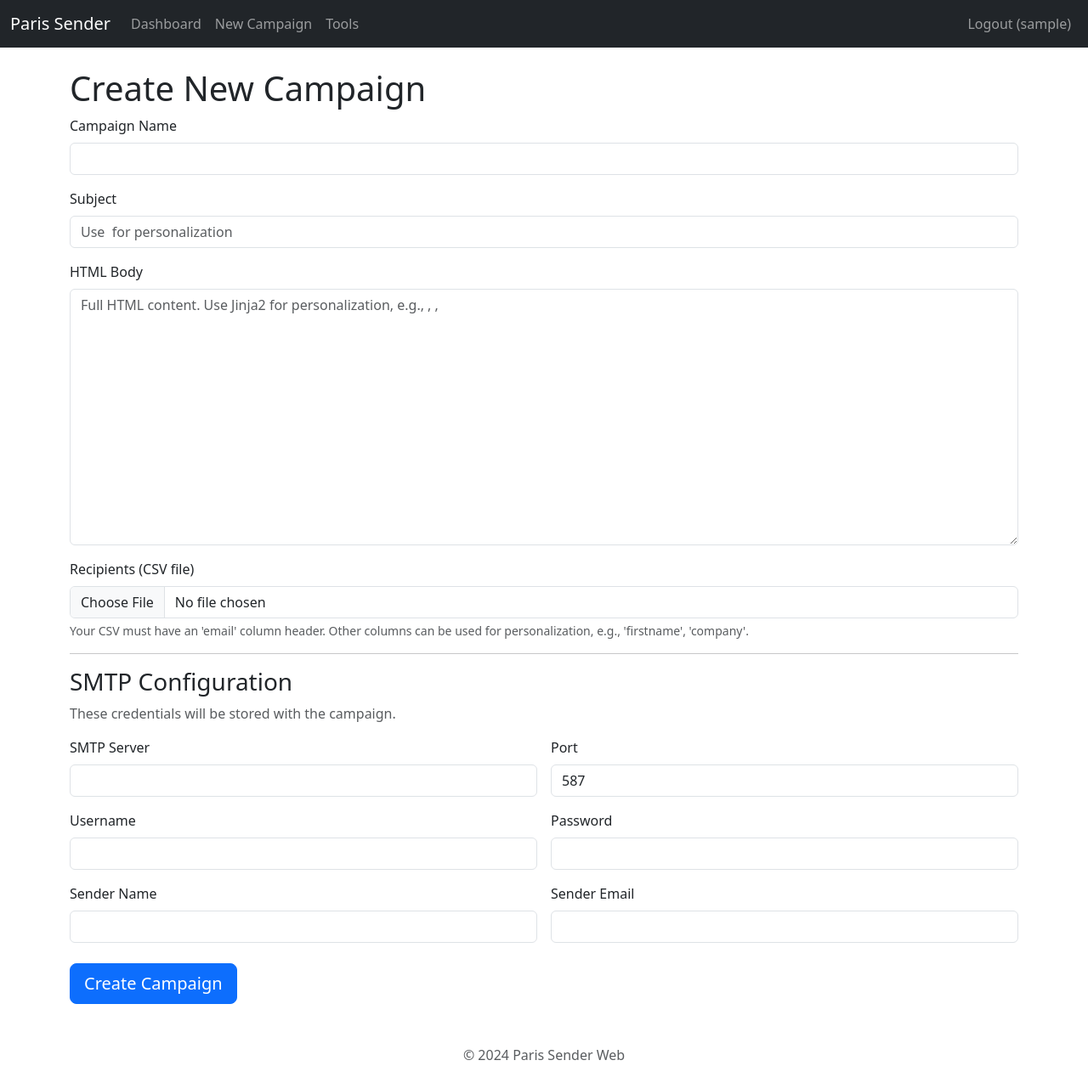
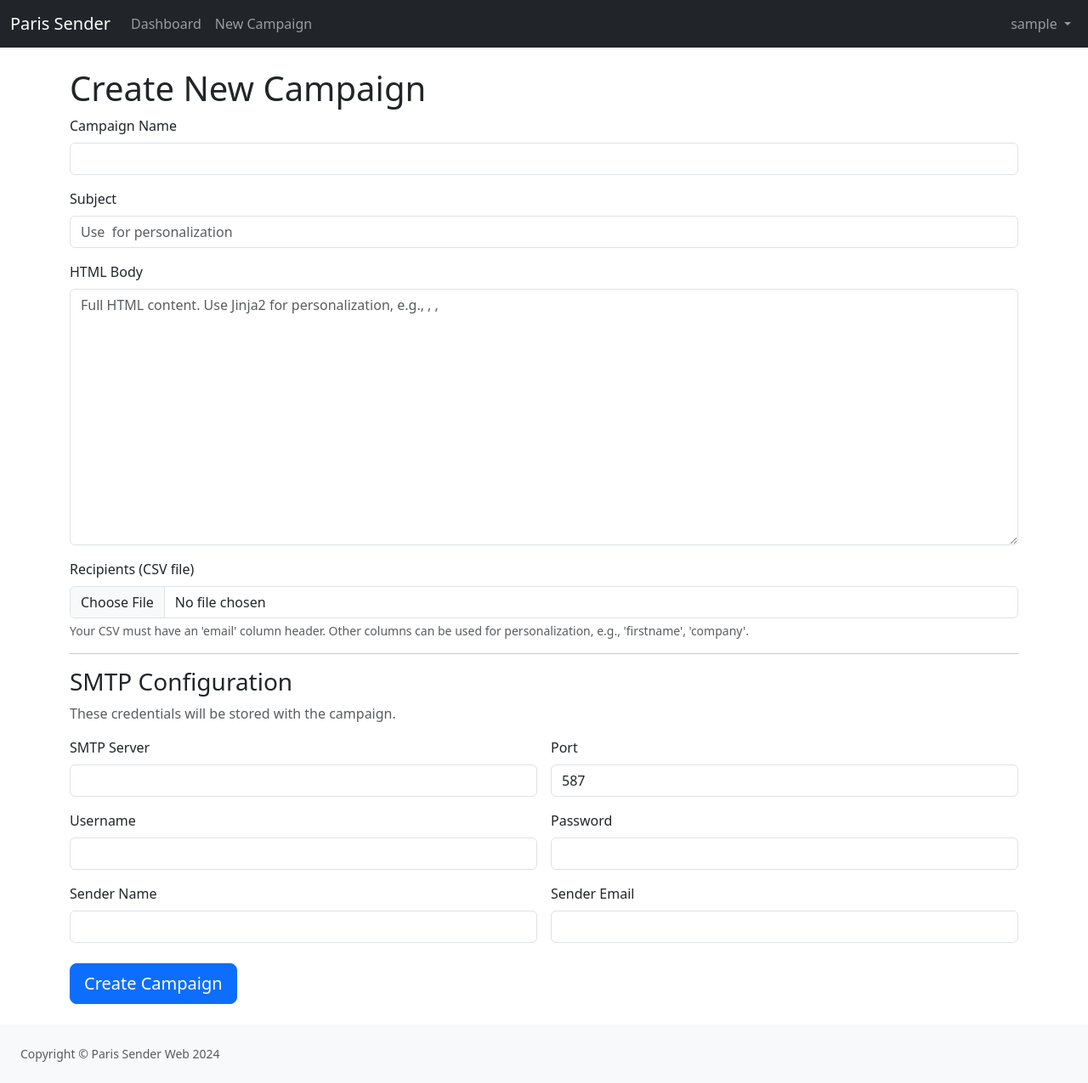
Before and after one commit to Sussyfreelandx/smtpweb, a Flask app: page /campaign/new in a window 1280 px wide. Shown: the whole page at 85% size. Before the commit the page ends 1248 px from the top, so only its background shows below. Run offline with Flask 2, Linux system fonts and the light colour scheme; the visitor is signed in with stand-in values (Sample User, id 1); data comes from the database, SQL or seed files in the repository.

Commit message:
Update base.html

```diff
--- a/app/templates/base.html
+++ b/app/templates/base.html
@@ -6,6 +6,11 @@
     <title>{{ title }} - Paris Sender Web</title>
     <link href="https://cdn.jsdelivr.net/npm/bootstrap@5.3.2/dist/css/bootstrap.min.css" rel="stylesheet">
     <link rel="stylesheet" href="https://cdn.jsdelivr.net/npm/bootstrap-icons@1.11.1/font/bootstrap-icons.css">
+    <style>
+        .table-responsive {
+            max-height: 60vh;
+        }
+    </style>
 </head>
 <body>
     <nav class="navbar navbar-expand-lg navbar-dark bg-dark">
@@ -19,7 +24,6 @@
                     {% if current_user.is_authenticated %}
                     <li class="nav-item"><a class="nav-link" href="{{ url_for('main.index') }}">Dashboard</a></li>
                     <li class="nav-item"><a class="nav-link" href="{{ url_for('main.new_campaign') }}">New Campaign</a></li>
-                    <li class="nav-item"><a class="nav-link" href="{{ url_for('main.deliverability_tools') }}">Tools</a></li>
                     {% endif %}
                 </ul>
                 <ul class="navbar-nav">
@@ -27,14 +31,21 @@
                     <li class="nav-item"><a class="nav-link" href="{{ url_for('main.login') }}">Login</a></li>
                     <li class="nav-item"><a class="nav-link" href="{{ url_for('main.register') }}">Register</a></li>
                     {% else %}
-                    <li class="nav-item"><a class="nav-link" href="{{ url_for('main.logout') }}">Logout ({{ current_user.username }})</a></li>
+                     <li class="nav-item dropdown">
+                        <a class="nav-link dropdown-toggle" href="#" id="navbarDropdown" role="button" data-bs-toggle="dropdown" aria-expanded="false">
+                            {{ current_user.username }}
+                        </a>
+                        <ul class="dropdown-menu dropdown-menu-end" aria-labelledby="navbarDropdown">
+                            <li><a class="dropdown-item" href="{{ url_for('main.logout') }}">Logout</a></li>
+                        </ul>
+                    </li>
                     {% endif %}
                 </ul>
             </div>
         </div>
     </nav>
 
-    <main class="container mt-4">
+    <main class="container my-4">
         {% with messages = get_flashed_messages(with_categories=true) %}
         {% if messages %}
             {% for category, message in messages %}
@@ -49,11 +60,14 @@
         {% block content %}{% endblock %}
     </main>
 
-    <footer class="container mt-5 text-center text-muted">
-        <p>&copy; 2024 Paris Sender Web</p>
+    <footer class="py-4 mt-auto bg-light">
+        <div class="container-fluid px-4">
+            <div class="d-flex align-items-center justify-content-between small">
+                <div class="text-muted">Copyright &copy; Paris Sender Web 2024</div>
+            </div>
+        </div>
     </footer>
 
     <script src="https://cdn.jsdelivr.net/npm/bootstrap@5.3.2/dist/js/bootstrap.bundle.min.js"></script>
-    {% block scripts %}{% endblock %}
 </body>
 </html>
```
